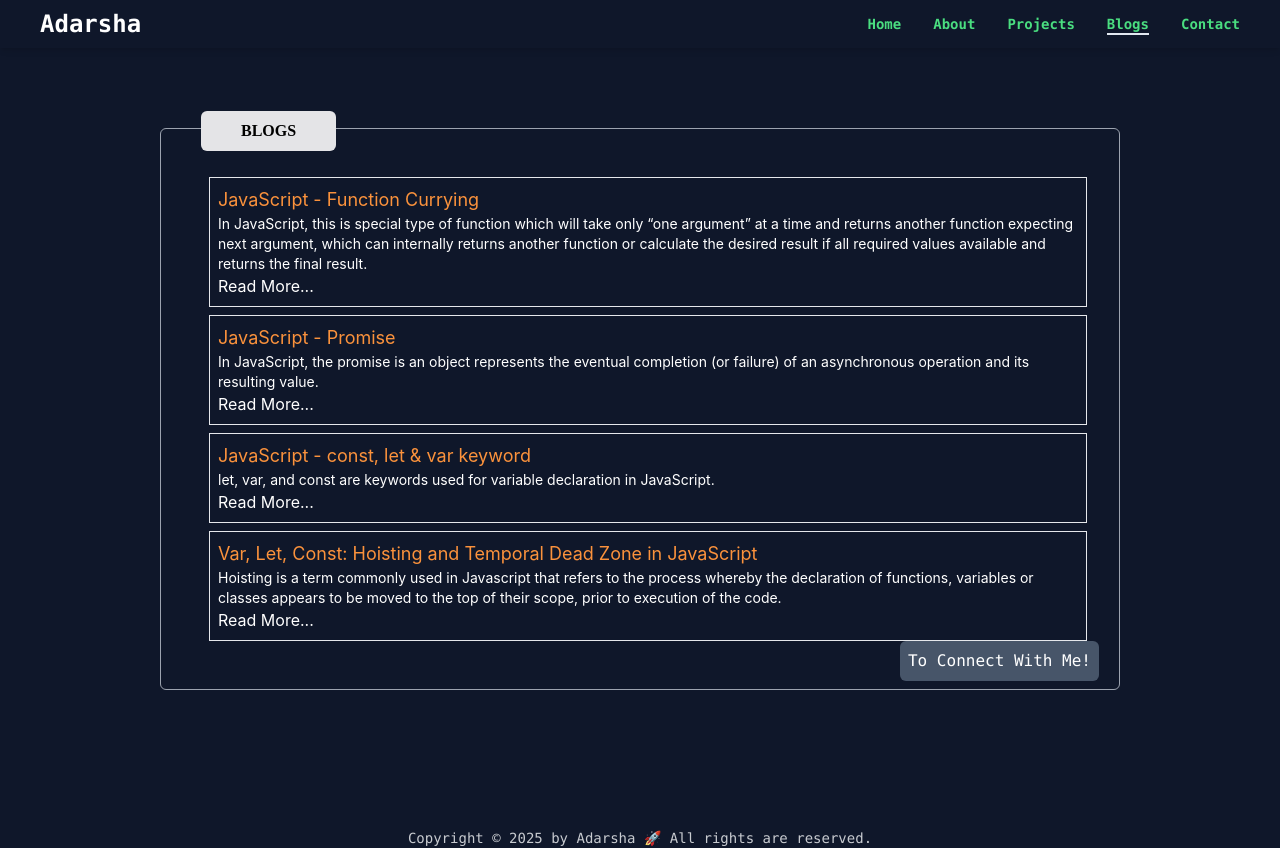
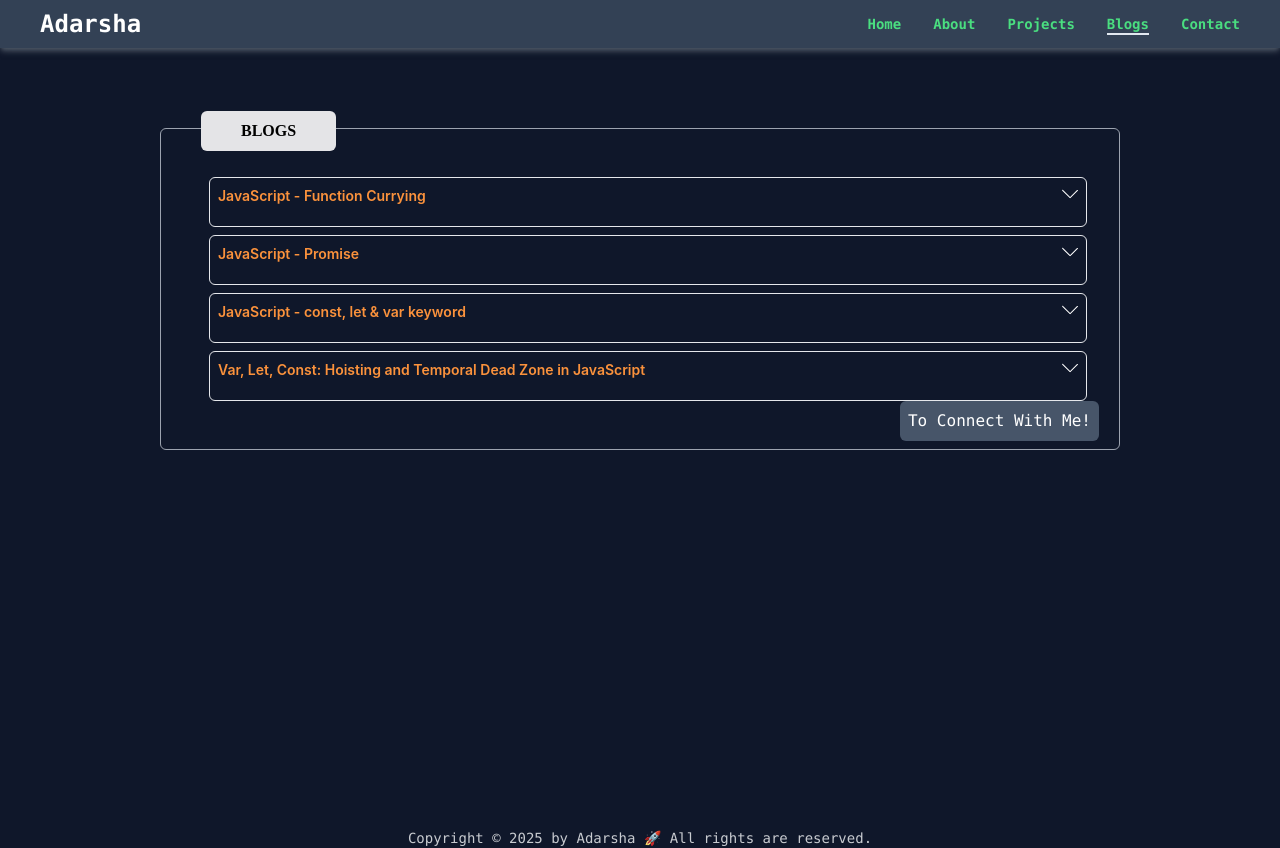
Before and after one commit to AdarshaCoding/adarsha-portfolio, a React (Vite) app: page /blogs in a window 1280 px wide. Built offline with nearby package versions, Linux system fonts and the light colour scheme.

Commit message:
Blog layout updated with Accordian

```diff
--- /dev/null
+++ b/src/components/BlogCard.jsx
@@ -0,0 +1,40 @@
+import React, { useState } from "react";
+import { SlArrowDown, SlArrowUp } from "react-icons/sl";
+
+const BlogCard = ({ blog }) => {
+  const [activeIndex, setActiveIndex] = useState(null);
+  const handleHeaderClick = (id) => {
+    setActiveIndex(activeIndex === id ? null : id);
+  };
+
+  return (
+    <div className="w-full border rounded-md m-2 p-2 font-inter">
+      <div className="flex justify-between">
+        <h2 className="text-sm mb-3 font-semibold text-orange-400 ">
+          {blog.title}
+        </h2>
+        <div
+          onClick={() => handleHeaderClick(blog.id)}
+          className="cursor-pointer"
+        >
+          {activeIndex === null ? <SlArrowDown /> : <SlArrowUp />}
+        </div>
+      </div>
+      {activeIndex === blog.id && (
+        <div className="text-sm relative">
+          <p>{blog.description}</p>
+          <a
+            href={blog.blogLink}
+            target="_blank"
+            rel="noopener noreferrer"
+            className="absolute bottom-0 right-0 mt-4 hover:text-orange-400"
+          >
+            Read More...
+          </a>
+        </div>
+      )}
+    </div>
+  );
+};
+
+export default BlogCard;
--- a/src/components/Header.jsx
+++ b/src/components/Header.jsx
@@ -12,12 +12,9 @@ const Title = () => {
 const Header = () => {
   const location = useLocation(); // Get the current route path
 
-  const handlePageChange = (page) => {
-    setActivePage(page);
-  };
   return (
     <header
-      className={`font-mono text-white sticky top-0 left-0 px-10 bg-base-100 py-2 z-50 shadow-md`}
+      className={`font-mono text-white sticky top-0 left-0 px-10 py-2 z-50 shadow-gray-600 shadow-md bg-slate-700`}
     >
       <div className="flex justify-between items-center">
         <Title />
--- a/src/pages/Blogs.jsx
+++ b/src/pages/Blogs.jsx
@@ -1,6 +1,7 @@
 import React from "react";
 import { Link } from "react-router-dom";
 import { blogs } from "../data/blogsData";
+import BlogCard from "../components/BlogCard";
 
 const Blogs = () => {
   return (
@@ -8,18 +9,9 @@ const Blogs = () => {
       <h2 className="font-semibold text-black absolute top-[-18px] bg-zinc-200 p-2 px-10 rounded-md">
         BLOGS
       </h2>
-      <div>
-        {blogs.map((blog) => (
-          <div className="w-full border m-2 p-2 font-inter" key={blog.id}>
-            <h2 className="text-lg text-orange-400">{blog.title}</h2>
-            <p className="text-sm">{blog.description}</p>
-            <a href={blog.blogLink} target="_blank" rel="noopener noreferrer">
-              Read More...
-            </a>
-          </div>
-        ))}
-      </div>
-
+      {blogs.map((blog) => (
+        <BlogCard key={blog.id} blog={blog} />
+      ))}
       <Link to="/contact">
         <button className="p-2 font-mono absolute bg-slate-600 right-5 bottom-2 rounded-md  hover:text-orange-500 ">
           To Connect With Me!
```
